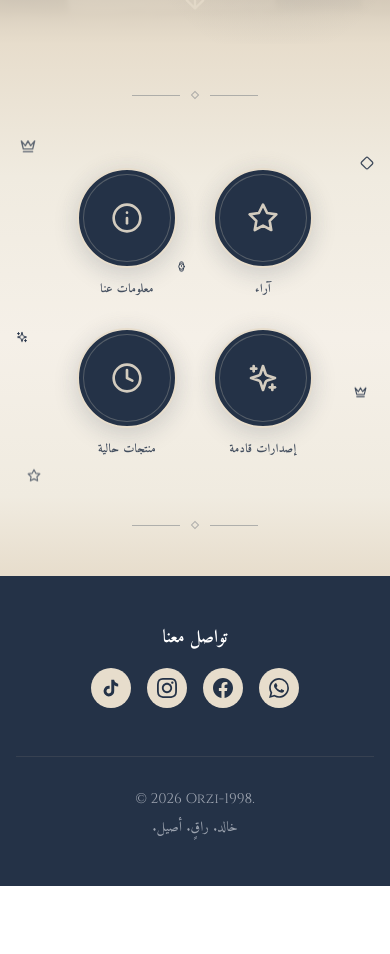
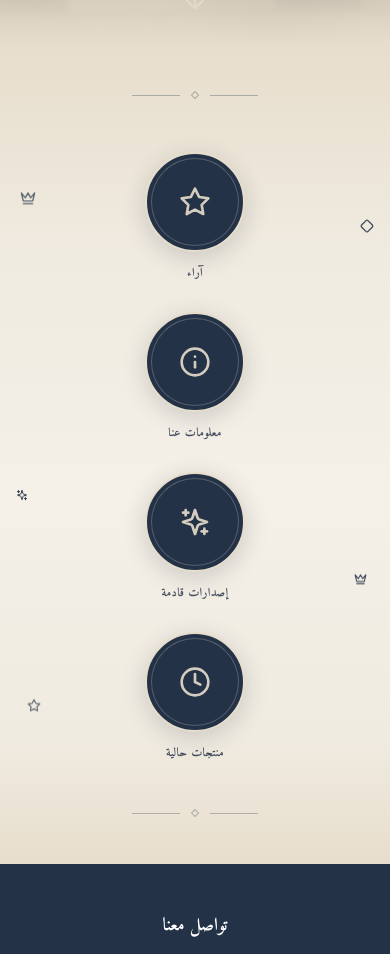
Before and after one commit to boltno19-creator/orziiiz, a React (Vite) app: page / in a window 390 px wide. Shown: the part 800-1754 px from the top of the page. Before the commit the page ends 1686 px from the top, so only its background shows below. Built offline with nearby package versions, Linux system fonts and the light colour scheme.

Commit message:
Implement modal drag and mobile layout

```diff
--- a/src/components/HighlightsSection.tsx
+++ b/src/components/HighlightsSection.tsx
@@ -150,8 +150,14 @@ export default function HighlightsSection({ onStoryOpen }: HighlightsSectionProp
       </div>
 
       <div className="relative z-10 max-w-6xl mx-auto px-4">
-        {/* All screens: 4 circles centered together */}
-        <div className="flex flex-wrap justify-center items-center gap-6 md:gap-8 lg:gap-12 py-8 mx-auto animate-luxury-fade-up">
+        {/* Mobile: circles stacked vertically, each full width */}
+        <div className="flex flex-col w-full gap-6 py-4 items-center sm:hidden animate-luxury-fade-up">
+          {storyHighlights.map(renderCircle)}
+          {renderCircle(productHighlight)}
+        </div>
+
+        {/* Desktop: 4 circles centered together in a row */}
+        <div className="hidden sm:flex flex-wrap justify-center items-center gap-8 lg:gap-12 py-8 mx-auto animate-luxury-fade-up">
           {storyHighlights.map(renderCircle)}
           {renderCircle(productHighlight)}
         </div>
--- a/src/components/StoryModal.tsx
+++ b/src/components/StoryModal.tsx
@@ -33,6 +33,7 @@ export default function StoryModal({
   const [isPaused, setIsPaused] = useState(false);
   const [touchStart, setTouchStart] = useState<{ x: number; y: number } | null>(null);
   const [dragOffset, setDragOffset] = useState(0);
+  const [isDragging, setIsDragging] = useState(false);
   const [imageErrors, setImageErrors] = useState<Set<string>>(new Set());
 
   const rafRef = useRef<number>(0);
@@ -155,6 +156,7 @@ export default function StoryModal({
     if (!touchStart) return;
     const dy = e.touches[0].clientY - touchStart.y;
     if (Math.abs(dy) > 10 && Math.abs(dy) > Math.abs(e.touches[0].clientX - touchStart.x)) {
+      if (!isDragging) setIsDragging(true);
       setDragOffset(dy);
     }
   };
@@ -167,12 +169,14 @@ export default function StoryModal({
 
     if (Math.abs(dy) > 100 && Math.abs(dy) > Math.abs(dx)) {
       if (dy > 0) {
+        setIsDragging(false);
         setDragOffset(window.innerHeight);
         setTimeout(() => {
           setDragOffset(0);
           onClose();
-        }, 300);
+        }, 350);
       } else {
+        setIsDragging(false);
         setDragOffset(0);
         onClose();
       }
@@ -180,6 +184,7 @@ export default function StoryModal({
       return;
     }
 
+    setIsDragging(false);
     setDragOffset(0);
     if (Math.abs(dx) < 30) {
       setTouchStart(null);
@@ -228,7 +233,7 @@ export default function StoryModal({
           maxWidth: '100vw',
           transform: `translateY(${dragOffset}px)`,
           opacity: 1 - Math.min(Math.abs(dragOffset) / 400, 0.5),
-          transition: 'transform 0.3s ease, opacity 0.3s ease',
+          transition: isDragging ? 'none' : 'transform 0.35s cubic-bezier(0.4, 0, 0.2, 1), opacity 0.35s cubic-bezier(0.4, 0, 0.2, 1)',
         }}
         onClick={(e) => e.stopPropagation()}
         onMouseDown={handleMouseDown}
```
